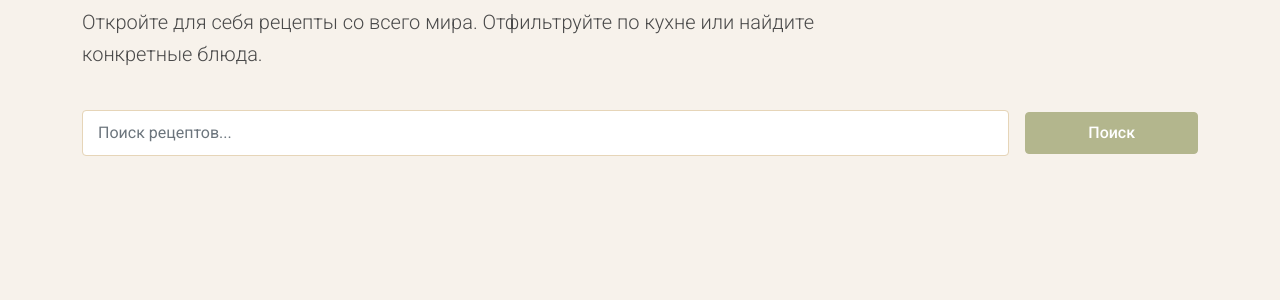
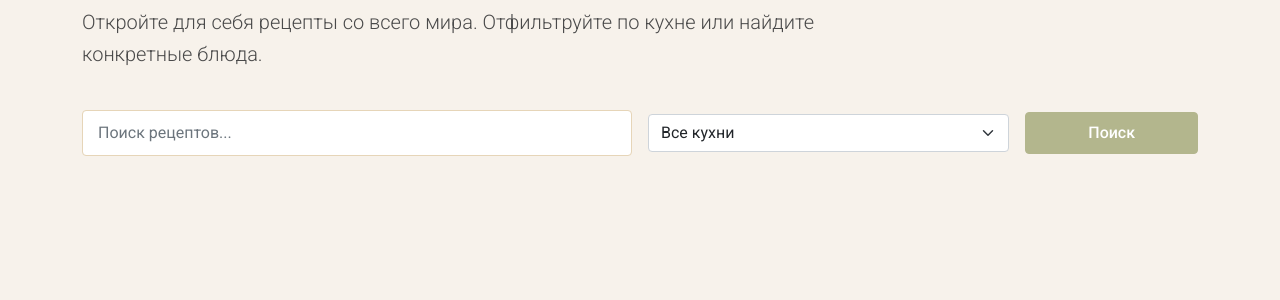
Before and after one commit to EgorK-Good/Kyrsach, a Flask app: page /recipes in a window 1280 px wide. Shown: the part 182-482 px from the top of the page. Run offline with Flask 3, Linux system fonts and the light colour scheme.

Commit message:
Assistant checkpoint: Fix recipe display and filtering
Assistant generated file changes:
- routes.py: Fix recipes route and query
- templates/recipes.html: Fix recipes template display

---

User prompt:

так у нас проблема с отображений рецептов в вкладках кухань и всех рецептов

Replit-Commit-Author: Assistant
Replit-Commit-Session-Id: 4661385e-f45a-4269-9efa-91fc41ad0dff

```diff
--- a/routes.py
+++ b/routes.py
@@ -653,8 +653,9 @@ def category_recipes(category_id):
 def recipes():
     # Инициализируем форму поиска
     form = SearchForm()
+    form.cuisine.choices = [(0, 'Все кухни')] + [(c.id, c.name) for c in Cuisine.query.all()]
 
-    # Получаем все кухни
+    # Получаем все кухни для навигации
     cuisines = Cuisine.query.all()
 
     # Получаем параметры фильтрации
@@ -662,7 +663,7 @@ def recipes():
     search_query = request.args.get('query', '')
 
     # Инициализируем базовый запрос
-    query = Recipe.query
+    query = Recipe.query.join(Recipe.cuisine)
 
     # Применяем фильтры
     if cuisine_id:
--- a/templates/recipes.html
+++ b/templates/recipes.html
@@ -31,8 +31,11 @@
     <!-- Search Box -->
     <div class="search-box mb-4">
         <form method="GET" action="{{ url_for('recipes') }}" class="row g-3 align-items-center">
-            <div class="col-md-10">
+            <div class="col-md-6">
                 {{ form.query(class="form-control", placeholder="Поиск рецептов...") }}
+            </div>
+            <div class="col-md-4">
+                {{ form.cuisine(class="form-select") }}
             </div>
             <div class="col-md-2">
                 <button type="submit" class="btn btn-primary w-100">Поиск</button>
```
